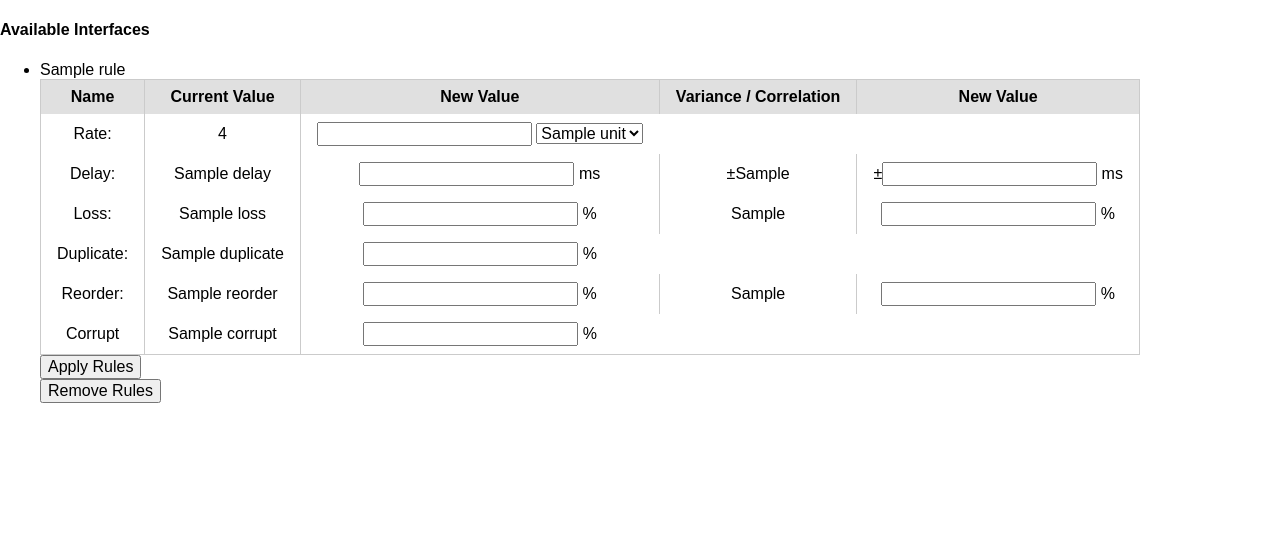
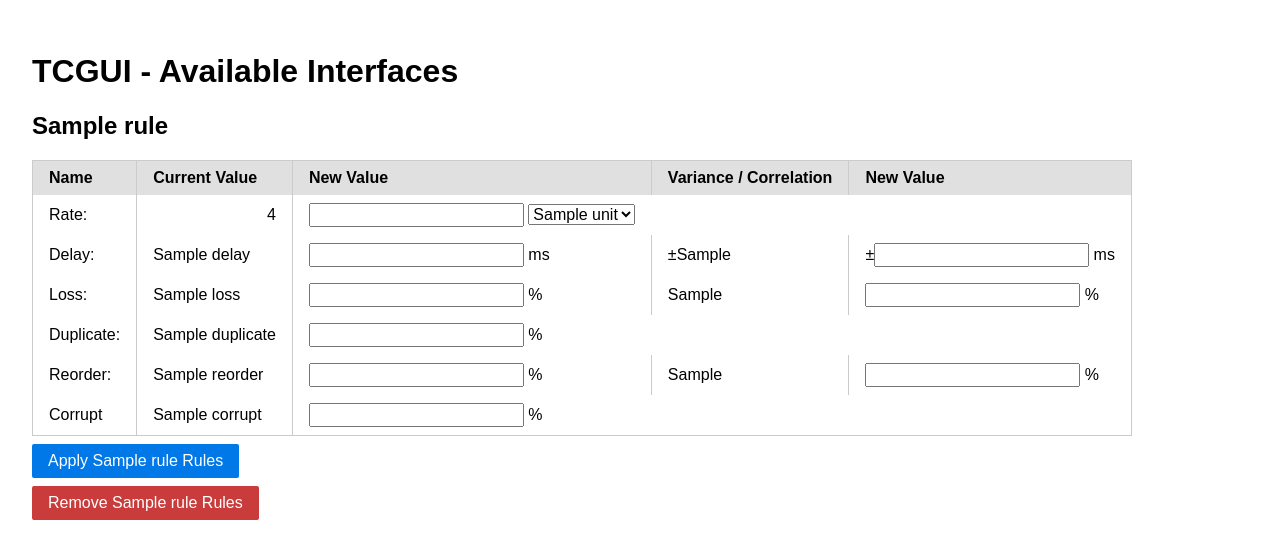
Before and after one commit to tum-lkn/tcgui, a Flask app: template templates/main.html in a window 1280 px wide. Shown: the top 559 px of the page. Run offline with Flask 2, Linux system fonts and the light colour scheme; the template is opened without the code that fills it: most values are stand-ins (such as "Sample title", 1, 10 or a date in 2020); parts of the project's set-up code (start-up, migrations or seed data) failed here and were passed over.

Commit message:
Simple css design done.

```diff
--- a/templates/main.html
+++ b/templates/main.html
@@ -1,16 +1,18 @@
 <!DOCTYPE html>
 <html lang="en">
 <head>
+    <meta name="viewport" content="width=device-width, initial-scale=1">
     <meta charset="UTF-8">
     <title>tcgui</title>
-    <link rel="stylesheet" href="{{ url_for('static', filename='pure-min.css') }}" integrity="sha384-oAOxQR6DkCoMliIh8yFnu25d7Eq/PHS21PClpwjOTeU2jRSq11vu66rf90/cZr47" crossorigin="anonymous">
+    <link rel="stylesheet" href="{{ url_for('static', filename='pure-min.css') }}">
 </head>
 <body>
-<h4>Available Interfaces</h4>
-<ul>
+
+<div style="padding:2em;">
+    <h1>TCGUI - Available Interfaces</h1>
     {% for rule in rules %}
-        <li>
-            {{ rule['name'] }}
+        <div>
+            <h2>{{ rule['name'] }}</h2>
             <form method="POST" action="{{ url_for('new_rule', interface=rule['name']) }}">
                 <table class="pure-table">
                     <thead>
@@ -25,8 +27,8 @@
                     <tbody>
                     <tr>
                         <td>Rate:</td>
-			            <td>{{ rule['rate'] }}</td>
-                        <td>
+			            <td align="right">{{ rule['rate'] }}</td>
+                        <td align="left">
                             <input type="number" name="Rate" size="5">
                             <select name="rate_unit">
                                 {% for unit in units %}
@@ -38,47 +40,56 @@
                     <tr>
                         <td>Delay:</td>
                         <td>{{ rule['delay'] }}</td>
-                        <td><input type="number" name="Delay" size="5"> ms</td>
+                        <td align="left"><input type="number" name="Delay" size="5"> ms</td>
                         <td>±{{ rule['delayVariance'] }}</td>
-                        <td>±<input type="number" name="DelayVariance" size="5"> ms</td>
+                        <td align="left">±<input type="number" name="DelayVariance" size="5"> ms</td>
                     </tr>
                     <tr>
                         <td>Loss:</td>
                         <td>{{ rule['loss'] }}</td>
-                        <td><input type="number" name="Loss" size="5"> %</td>
+                        <td align="left"><input type="number" name="Loss" size="5"> %</td>
                         <td>{{ rule['lossCorrelation'] }}</td>
-                        <td><input type="number" name="LossCorrelation" size="5"> %</td>
+                        <td align="left"> <input type="number" name="LossCorrelation" size="5"> %</td>
                     </tr>
                     <tr>
                         <td>Duplicate:</td>
                         <td>{{ rule['duplicate'] }}</td>
-                        <td><input type="number" name="Duplicate" size="5"> %</td>
+                        <td align="left"><input type="number" name="Duplicate" size="5"> %</td>
                     </tr>
                     <tr>
                         <td>Reorder:</td>
                         <td>{{ rule['reorder'] }}</td>
-                        <td><input type="number" name="Reorder" size="5"> %</td>
+                        <td align="left"><input type="number" name="Reorder" size="5"> %</td>
                         <td>{{ rule['reorderCorrelation'] }}</td>
-                        <td><input type="number" name="ReorderCorrelation" size="5"> %</td>
+                        <td align="left"> <input type="number" name="ReorderCorrelation" size="5"> %</td>
                     </tr>
                     <tr>
                         <td>Corrupt</td>
                         <td>{{ rule['corrupt'] }}</td>
-                        <td><input type="number" name="Corrupt" size="5"> %</td>
+                        <td align="left"><input type="number" name="Corrupt" size="5"> %</td>
                     </tr>
                 </tbody>
                 </table>
-                <input type="submit" value="Apply Rules">
+                <input class="pure-button pure-button-primary" type="submit" value="Apply {{ rule['name'] }} Rules">
             </form>
             <form method="POST" action="{{ url_for('remove_rule', interface= rule['name']) }}">
-                <input type="submit" value="Remove Rules">
+                <input class="button-remove pure-button" type="submit" value="Remove {{ rule['name'] }} Rules">
             </form>
-        </li>
+        </div>
     {% endfor %}
-</ul>
+</div>
 <style>
-    th,td {
-        text-align: center;
+    /* th,td { */
+        /* text-align: center; */
+    /* } */
+
+    .button-remove {
+        color: white;
+        background: rgb(202, 60, 60);
+    }
+
+    .pure-button {
+        margin-top: .5em;
     }
 </style>
 </body>
```
